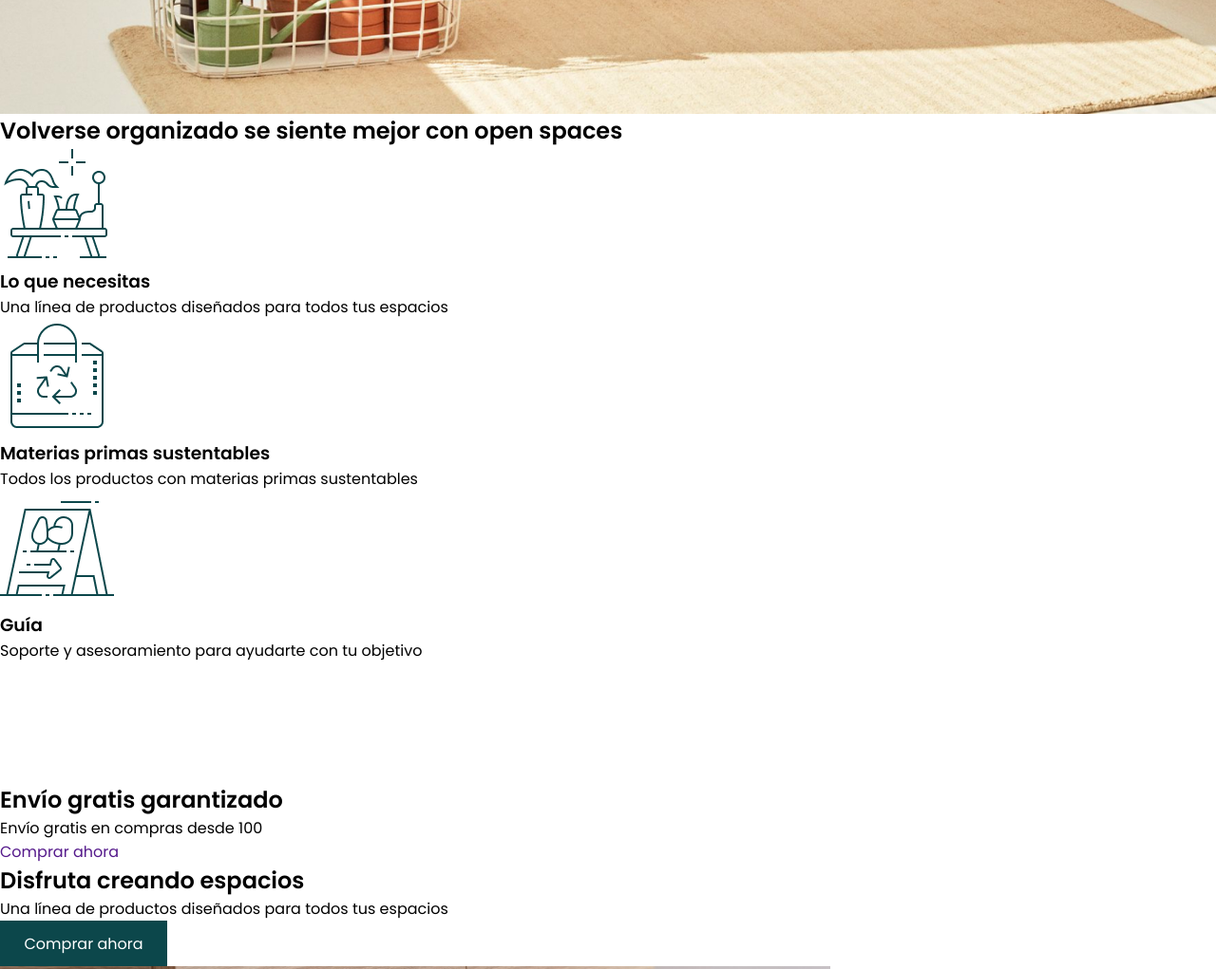
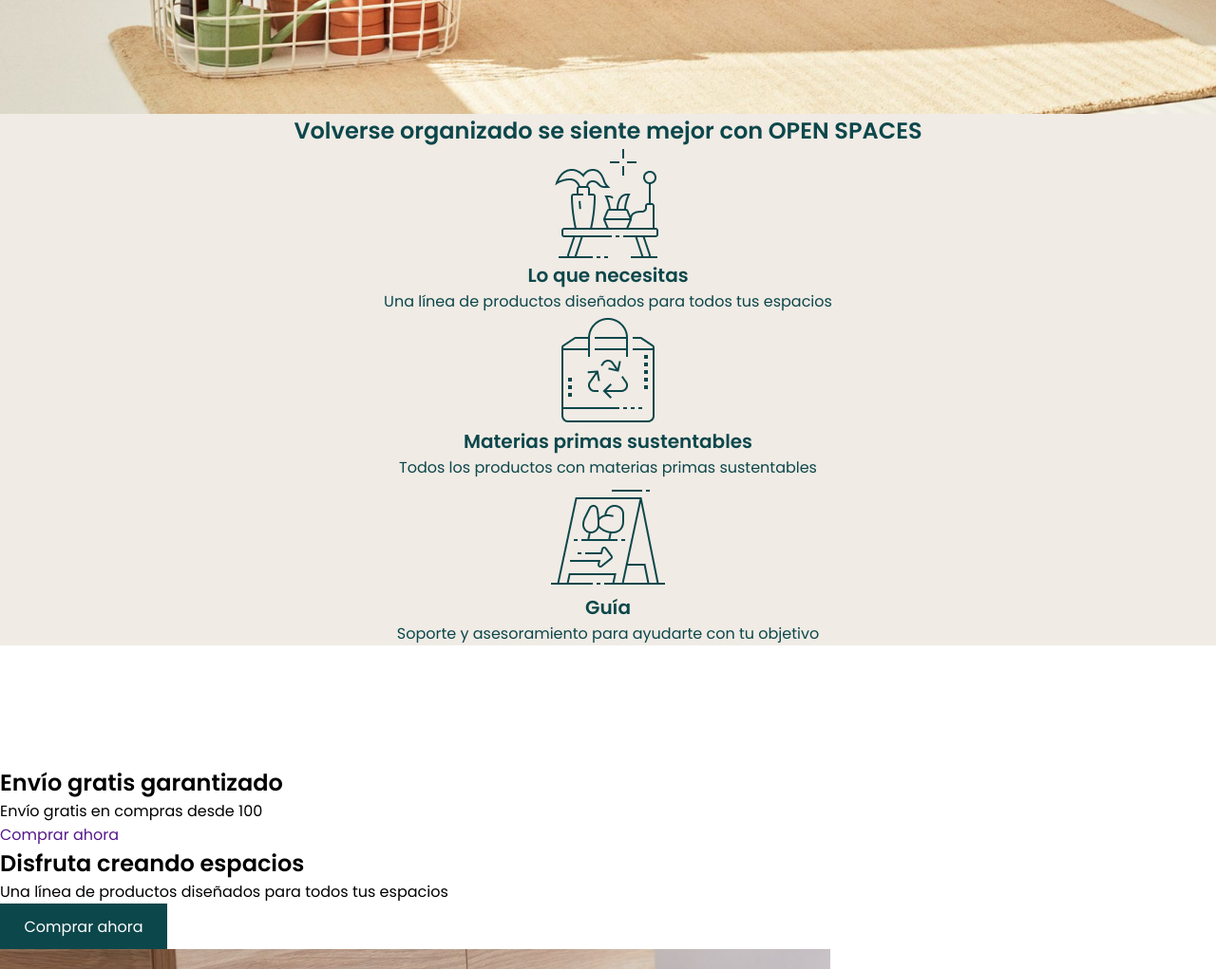
Before and after one commit to Adalab/modulo-1-evaluacion-final-tanferest, a website: page src/html/index.html in a window 1280 px wide. Shown: the part 680-1701 px from the top of the page at 95% size. Drawn offline with nearby package versions, Linux system fonts and the light colour scheme; files that its build step writes are made by us from their sources; files whose address does not match are found by name.

Commit message:
add styles to module 2

```diff
--- a/src/html/partials/main.html
+++ b/src/html/partials/main.html
@@ -3,31 +3,32 @@
   <!-- MODULE 2 -->
 
   <section class="module2">
-      <h2 class="module__title">
+      <h2 class="module2__title wrap">
         Volverse organizado se siente mejor con
         <span class="module2__title--span">open spaces</span>
       </h2>
-      <article class="module2__item">
+      <article class="module2__item item1 wrap">
         <img class="module2__item--img" src="./assets/images/icon_1.png" alt="Furniture set" />
-        <h3 class="module2__item--title">Lo que necesitas</h3>
+        <h3 class="module2__item--subtitle">Lo que necesitas</h3>
         <p class="module2__item--content">
           Una línea de productos diseñados para todos tus espacios
         </p>
       </article>
-      <article class="module2__item">
+      <article class="module2__item item2 wrap">
         <img class="module2__item--img" src="./assets/images/icon_2.png" alt="Sustainable bag" />
-        <h3 class="module2__item--title">Materias primas sustentables</h3>
+        <h3 class="module2__item--subtitle">Materias primas sustentables</h3>
         <p class="module2__item--content">
           Todos los productos con materias primas sustentables
         </p>
       </article>
-      <article class="module2__item">
+      <article class="module2__item item3 wrap">
         <img class="module2__item--img" src="./assets/images/icon_3.png" alt="Guide signal" />
-        <h3 class="module2__item--title">Guía</h3>
+        <h3 class="module2__item--subtitle">Guía</h3>
         <p class="module2__item--content">
           Soporte y asesoramiento para ayudarte con tu objetivo
         </p>
       </article>
+
   </section>
 
   <!-- MODULE 3 -->
--- a/src/scss/components/_links.scss
+++ b/src/scss/components/_links.scss
@@ -1,5 +1,5 @@
 .icon__link {
     width: 24px;
     height: 24px;
-    color: $text1;
+    color: $text3;
 }
--- a/src/scss/core/_variables.scss
+++ b/src/scss/core/_variables.scss
@@ -4,3 +4,4 @@
 $text2: #b6c8c9;
 $text3: #fff;
 $semibold: 600;
+$moduleTitle: 1.5rem;
--- a/src/scss/layout/_header.scss
+++ b/src/scss/layout/_header.scss
@@ -26,6 +26,9 @@
     position: fixed;
     top: 55px;
     left: 33px;
+    &__burguer {
+        color: $text1;
+    }
     &__list {
     display: none;
     }
--- /dev/null
+++ b/src/scss/layout/_main.scss
@@ -0,0 +1,23 @@
+.module2 {
+    background-color: $background1;
+    color: $text1;
+    &__title {
+        font-size: $moduleTitle;
+        text-align: center;
+        &--span {
+            text-transform: uppercase;
+        }
+    }
+    &__item {
+        display: flex;
+        flex-direction: column;
+        justify-content: center;
+        align-items: center;
+        &--subtitle {
+            font-size: 1.25rem;
+        }
+        &--content {
+            text-align: center;
+        }
+    }
+}
--- a/src/scss/main.scss
+++ b/src/scss/main.scss
@@ -4,5 +4,6 @@
 @import 'components/links';
 @import 'components/buttons';
 @import 'layout/header';
+@import 'layout/main';
 @import 'layout/footer';
 @import 'pages/index';
--- a/src/scss/pages/_index.scss
+++ b/src/scss/pages/_index.scss
@@ -2,3 +2,8 @@
     font-family: 'Poppins', sans-serif;
     font-size: 16px;
 }
+
+.wrap {
+    width: 85%;
+    margin: 0 auto;
+}
```
Lines whose indentation alone changed are shown as unchanged.
